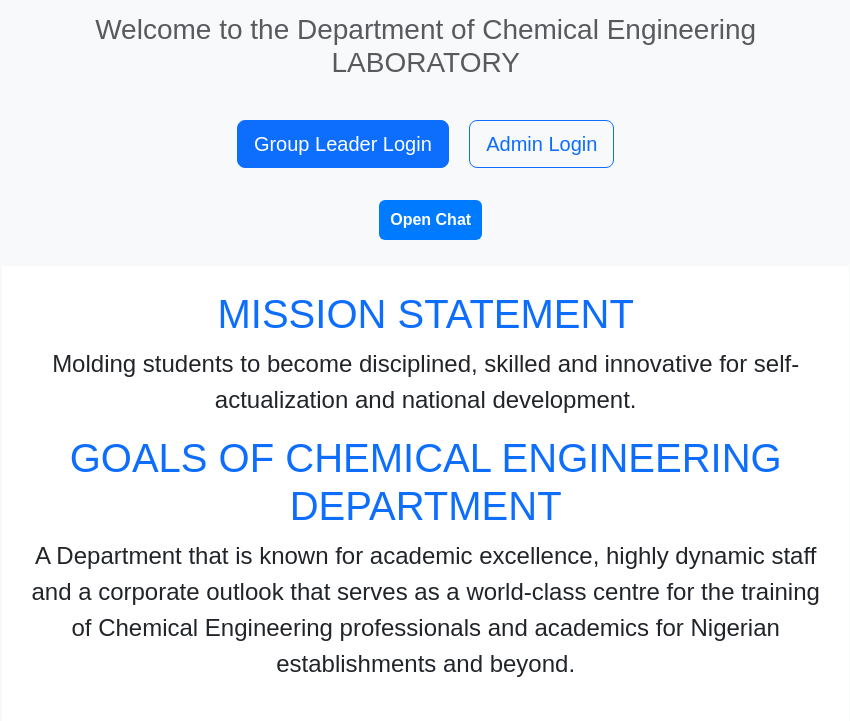
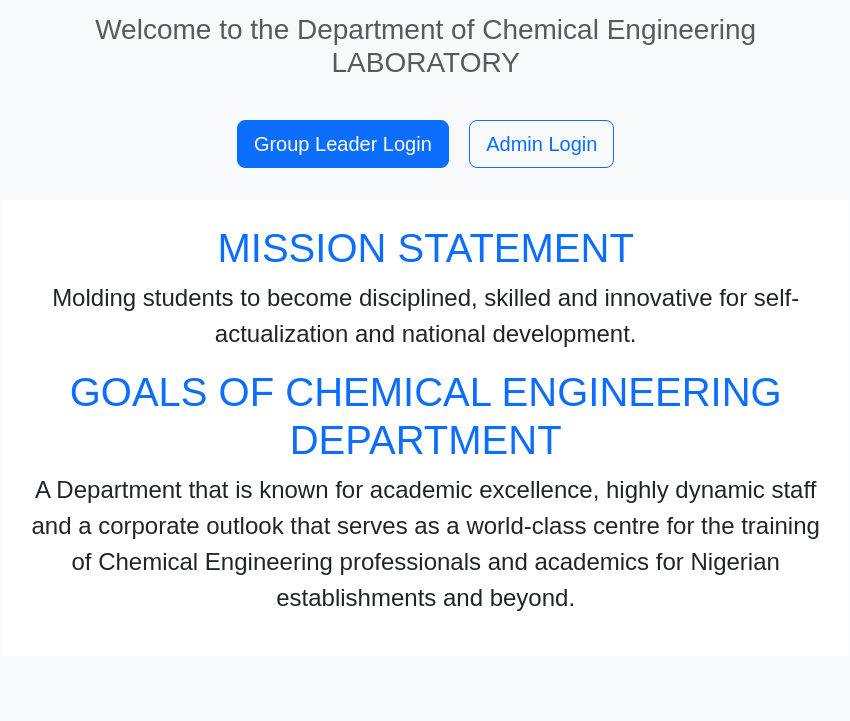
Before and after one commit to imhologhomhetheophilus/chem_coursework, a PHP site: page / in a window 1280 px wide. Shown: the part 333-1054 px from the top of the page, without its empty margins (176-1026 px from the left). Run offline with PHP 8.4, Linux system fonts and the light colour scheme; style sheets or scripts are compiled from the project's sources.

Commit message:
btn for open chat commit out

```diff
--- a/index.php
+++ b/index.php
@@ -17,7 +17,7 @@
       <h4 class="text-lg-center lead text-md-start fs-3 mb-lg-4 text-primary text-muted ">Welcome to the Department of Chemical Engineering LABORATORY</h4>
       <a class="btn btn-primary btn-lg" href="group_login.php">Group Leader Login</a> <a class="btn btn-outline-primary btn-lg ms-3 my-3" href="admin/index.php">Admin Login</a></p>
 
-<a href="chat.php" class="chat-btn">Open Chat</a>
+<!-- <a href="chat.php" class="chat-btn">Open Chat</a>
 
 <style>
 .chat-btn {
@@ -36,7 +36,7 @@
 .chat-btn:hover {
     background: #0056b3;
 }
-</style>
+</style> -->
 
       <div class="container p-4 bg-white mt-lg-3 mb-md-5 mt-md-0" style="margin-bottom:13rem"  data-aos="fade-left">
       <h4 class="text-primary fs-1  lead"> MISSION STATEMENT</h4>
```
